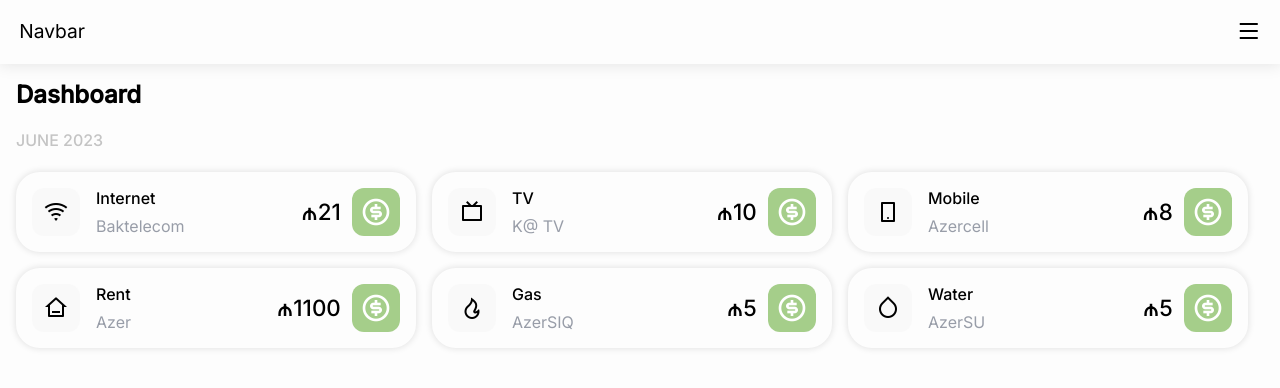
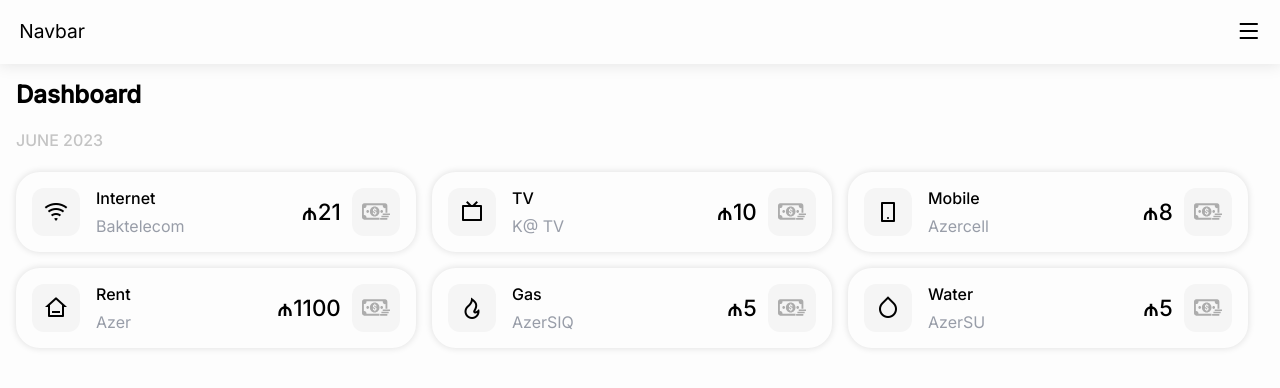
Before and after one commit to Lexeor/pay-vault, a React (Create React App) app: page /dashboard in a window 1280 px wide. Shown: the top 388 px of the page. Built offline with nearby package versions, Linux system fonts and the light colour scheme.

Commit message:
card icon changed

```diff
--- a/src/components/Card.tsx
+++ b/src/components/Card.tsx
@@ -47,7 +47,9 @@
           {currency}
           {cost}
         </div>
-        <button className={btnClass}>{btnIcon}</button>
+        <button className={btnClass}>
+          <img src={`icons/money.svg`} alt="icon" />
+        </button>
       </div>
       {isOpened && <div className="card-details">Details</div>}
     </div>
--- a/src/styles/_cards.scss
+++ b/src/styles/_cards.scss
@@ -37,7 +37,7 @@
     display: flex;
     justify-content: center;
     align-items: center;
-    background-color: rgba($color-light-gray, 0.5);
+    background-color: $color-light-gray;
     border: 0;
     border-radius: 12px;
   }
@@ -60,12 +60,16 @@
   justify-content: center;
   align-items: center;
   border: 0;
-  background-color: $color-primary;
+  background-color: $color-light-gray;
   border-radius: 12px;
   width: 48px;
   height: 48px;
   color: white;
   font-size: 2em;
+
+  img {
+    width: 80%;
+  }
 
   &.payed {
     background-color: white;
--- a/src/styles/main.css
+++ b/src/styles/main.css
@@ -169,7 +169,7 @@
   display: flex;
   justify-content: center;
   align-items: center;
-  background-color: rgba(245, 245, 245, 0.5);
+  background-color: #f5f5f5;
   border: 0;
   border-radius: 12px;
 }
@@ -190,12 +190,15 @@
   justify-content: center;
   align-items: center;
   border: 0;
-  background-color: #a5ce8a;
+  background-color: #f5f5f5;
   border-radius: 12px;
   width: 48px;
   height: 48px;
   color: white;
   font-size: 2em;
+}
+.card-btn-pay img {
+  width: 80%;
 }
 .card-btn-pay.payed {
   background-color: white;
```
Also changed, not shown: public/icons/money.svg (added), 1 other file (tests, documents, lock files or other folders).
